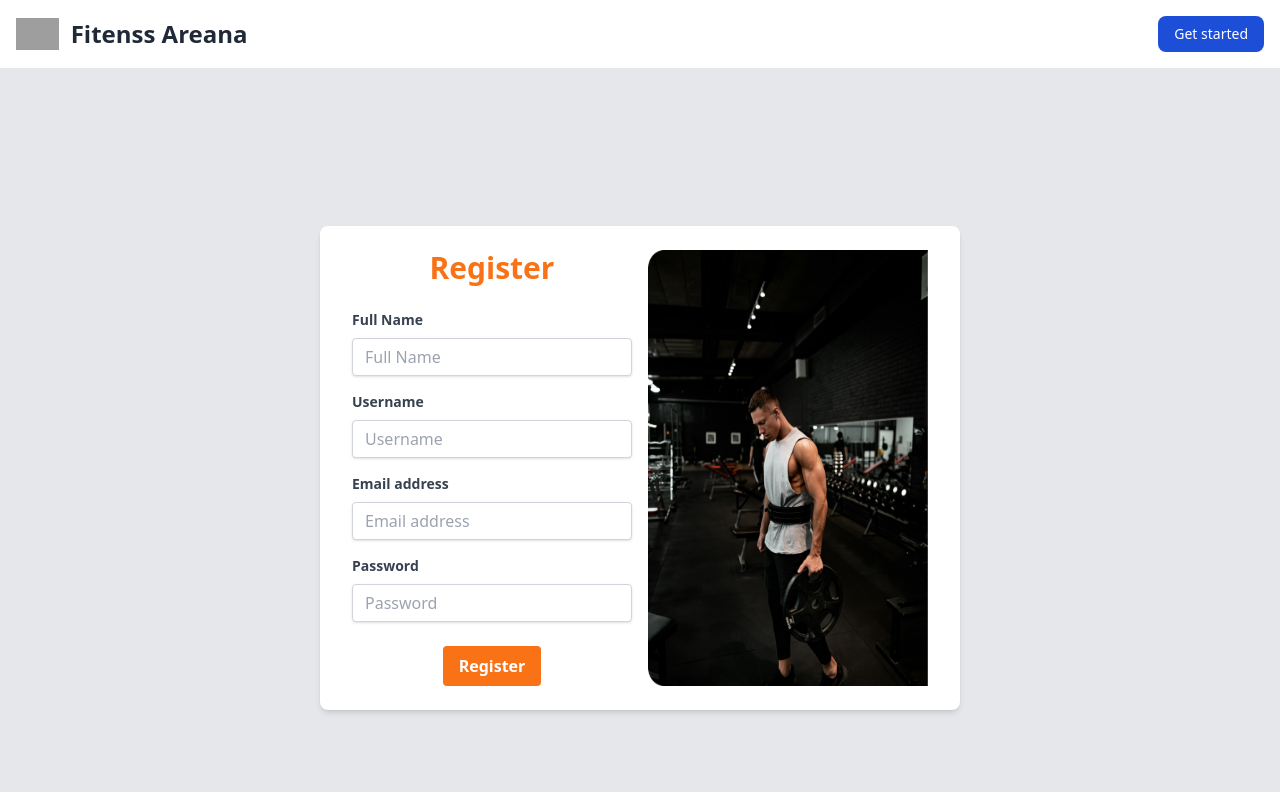
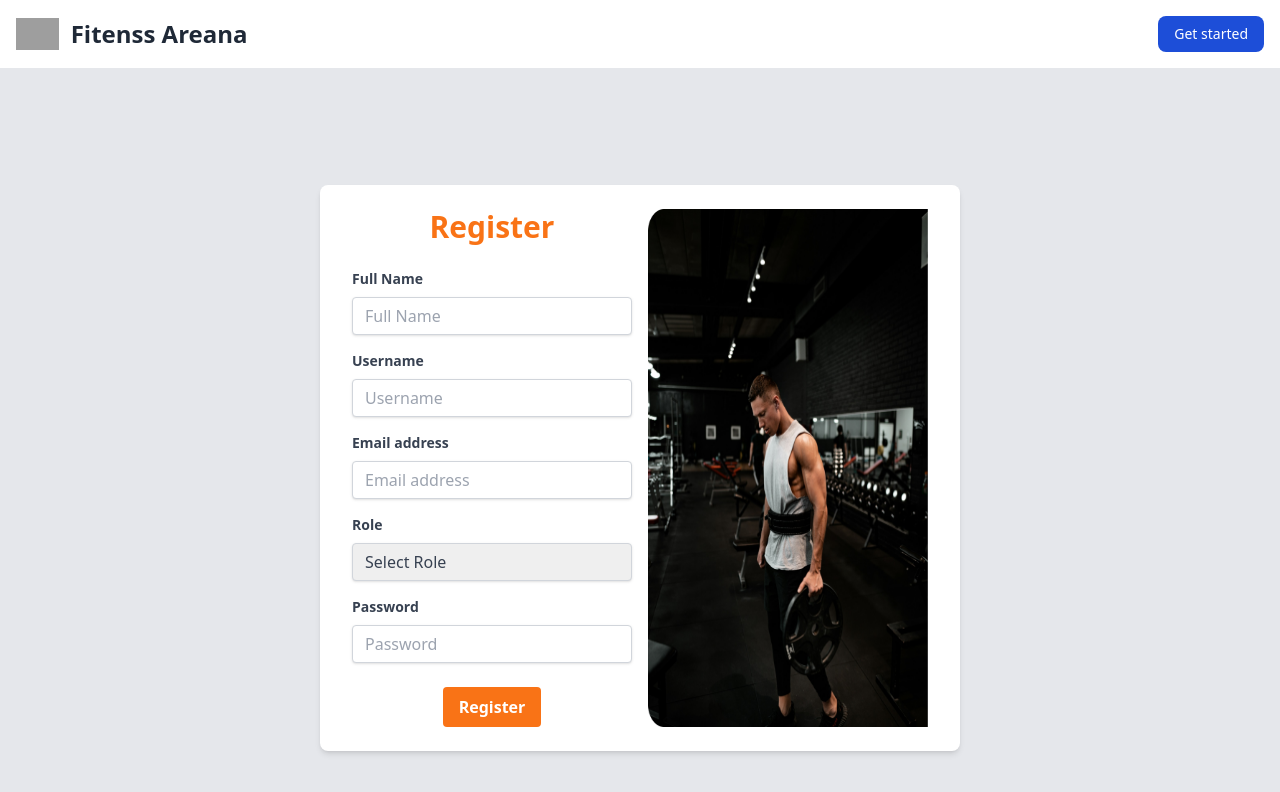
Before and after one commit to JamesSembukuttiarachchi/Fitness-Arena, a React (Vite) app in the folder Frontend/: page /register in a window 1280 px wide. Shown: the top 792 px of the page. Built offline with nearby package versions, Linux system fonts and the light colour scheme; grey boxes are pictures that could not be loaded.

Commit message:
roles updated

```diff
--- a/Frontend/src/App.jsx
+++ b/Frontend/src/App.jsx
@@ -14,6 +14,10 @@ import HomeTesting from "./pages/HomeTesting";
 function App() {
   const { user } = useAuthContext();
 
+  // Define a function to check if the user has the admin role
+  const isAdmin = user && user.role === 'admin';
+  const isUser = user && user.role === 'user';
+
   return (
     <div className="App">
       <BrowserRouter>
@@ -22,8 +26,9 @@ function App() {
           <Routes>
             <Route
               path="/"
-              element={user ? <Tracker /> : <Navigate to="/login" />}
+              element={isUser ? <Tracker /> : isAdmin ? (<ViewUsers/>) : <Navigate to="/login" />}
             />
+
             <Route
               path="/userprofile"
               element={user ? <UserProfile /> : <Navigate to="/login" />}
@@ -37,10 +42,7 @@ function App() {
               element={!user ? <Register /> : <Navigate to="/" />}
             />
 
-            <Route
-              path="/viewUsers"
-              element={!user ? <ViewUsers /> : <Navigate to="/viewUsers" />}
-            />
+
           </Routes>
         </div>
       </BrowserRouter>
--- a/Frontend/src/hooks/useLogout.jsx
+++ b/Frontend/src/hooks/useLogout.jsx
@@ -1,6 +1,8 @@
 import { useAuthContext } from './useAuthContext'
+import { useNavigate } from 'react-router-dom';
 
 export const useLogout = () => {
+  const navigate = useNavigate();
   const { dispatch } = useAuthContext()
 
   const logout = () => {
@@ -9,6 +11,9 @@ export const useLogout = () => {
 
     // dispatch logout action
     dispatch({ type: 'LOGOUT' })
+
+     // navigate to /login
+     navigate('/login');
   }
 
   return { logout }
--- a/Frontend/src/hooks/useRegister.jsx
+++ b/Frontend/src/hooks/useRegister.jsx
@@ -7,14 +7,14 @@ export const useRegister = () => {
     const [isLoading, setIsLoading] = useState(null)
     const { dispatch } = useAuthContext()
 
-    const register = async (fullName, username, email, password) => {
+    const register = async (fullName, username, email, role, password) => {
         setIsLoading(true)
         setError(null)
 
         const response = await fetch('http://localhost:6005/api/users/register/', {
             method: 'POST',
             headers: {'content-type': 'application/json'},
-            body: JSON.stringify({fullName, username, email, password})
+            body: JSON.stringify({fullName, username, email, role, password})
         })
         const json = await response.json()
 
--- a/Frontend/src/pages/Register.jsx
+++ b/Frontend/src/pages/Register.jsx
@@ -13,6 +13,7 @@ const Register = () => {
       fullName: "",
       username: "",
       email: "",
+      role: "", // Adding role to form state
       password: "",
     },
     validationSchema: Yup.object({
@@ -42,6 +43,7 @@ const Register = () => {
           excludeEmptyString: true,
         })
         .required("Email address is required"),
+      role: Yup.string().required("Role is required"), // Role validation
       password: Yup.string()
         .matches(
           /^(?=.*\d)(?=.*[a-z])(?=.*[A-Z])(?=.*[a-zA-Z!@#$%^&*()_+]).{8,}$/,
@@ -54,6 +56,7 @@ const Register = () => {
         values.fullName,
         values.username,
         values.email,
+        values.role, // Include role in the registration call
         values.password
       );
     },
@@ -150,6 +153,35 @@ const Register = () => {
           </div>
           <div className="mb-4">
             <label
+              htmlFor="role"
+              className="block text-gray-700 text-sm font-bold mb-2"
+            >
+              Role
+            </label>
+            <select
+              className={`shadow appearance-none border ${
+                formik.touched.role && formik.errors.role
+                  ? "border-red-500"
+                  : "border-gray-300"
+              } rounded w-full py-2 px-3 text-gray-700 leading-tight focus:outline-none focus:shadow-outline`}
+              id="role"
+              {...formik.getFieldProps("role")}
+            >
+              <option value="">Select Role</option>
+              <option value="admin">Admin</option>
+              <option value="user">User</option>
+              <option value="pkgManager">Package Manager</option>
+              <option value="pmtManager">Payment Manager</option>
+              {/* Add more role options as needed */}
+            </select>
+            {formik.touched.role && formik.errors.role && (
+              <p className="text-red-500 text-xs italic">
+                {formik.errors.role}
+              </p>
+            )}
+          </div>
+          <div className="mb-4">
+            <label
               htmlFor="password"
               className="block text-gray-700 text-sm font-bold mb-2"
             >
```
Also changed, not shown: 2 other files (tests, documents, lock files or other folders).
